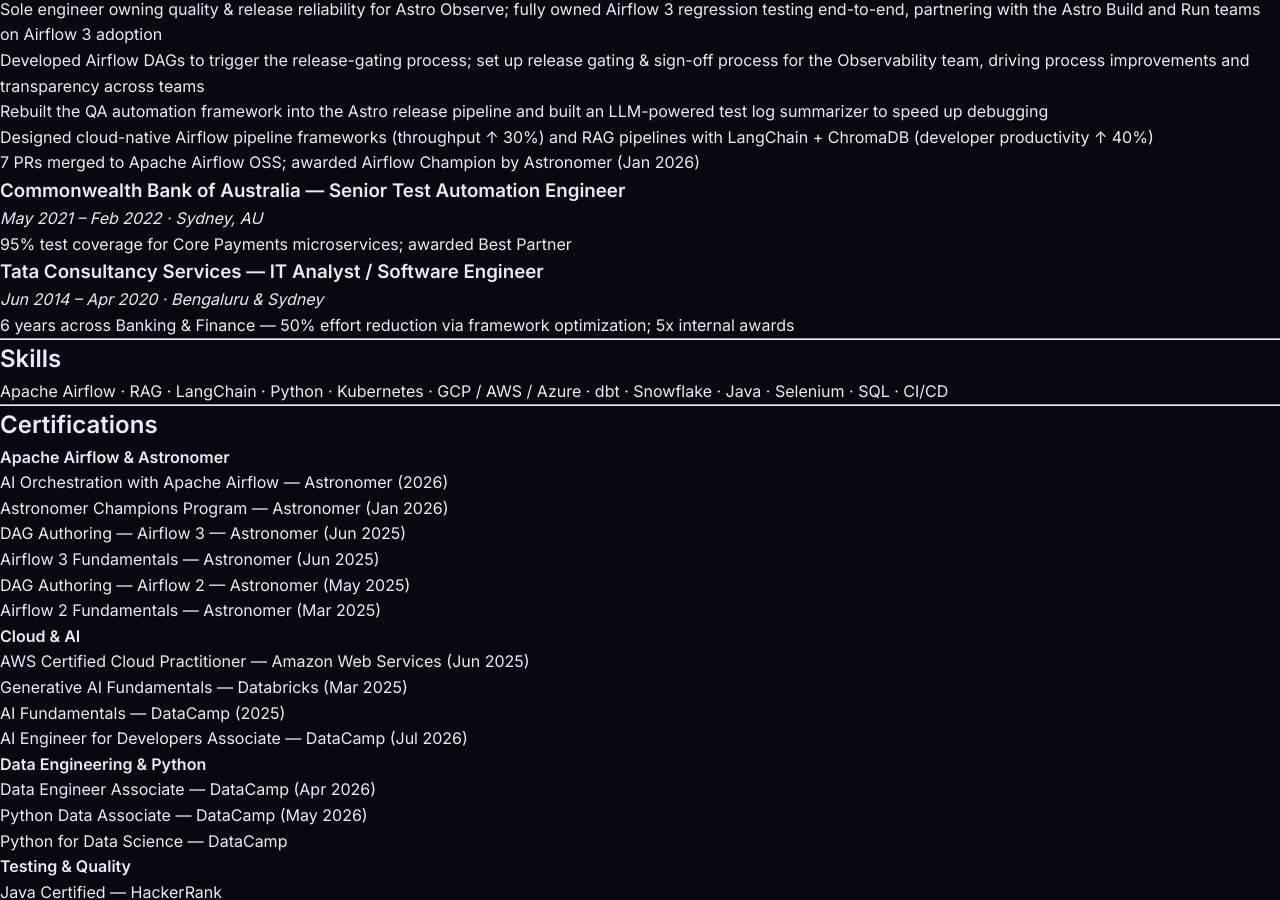
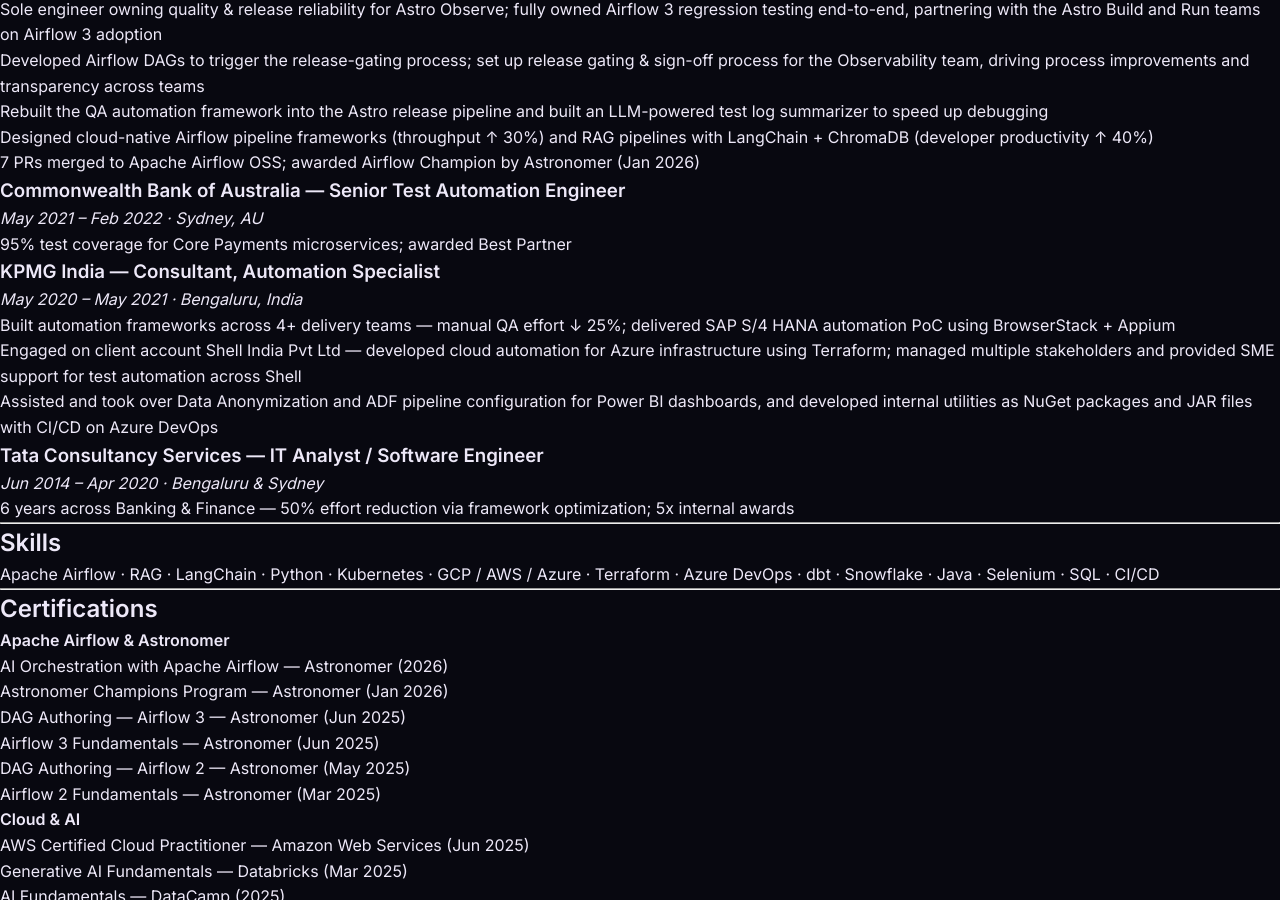
Before and after one commit to Shrividya/shrividya.github.io, a Jekyll site: the page built from resume/resume.md, in a window 1280 px wide and 900 px high, scrolled down 293 px. Built offline with Jekyll 4.4.1, drawn with Linux system fonts in a browser that asks for light colours; our own code applies the rules of GitHub Pages for plain Markdown files.

Commit message:
Update resume and site metadata
This commit removes the page-level SEO/Open Graph metadata from the default layout to simplify the site head tags. It also updates the resume with the KPMG India consultant role and adds Terraform/Azure DevOps to the skills section.

```diff
--- a/_layouts/default.html
+++ b/_layouts/default.html
@@ -3,13 +3,7 @@
 <head>
   <meta charset="UTF-8"/>
   <meta name="viewport" content="width=device-width, initial-scale=1.0"/>
-  <title>{% if page.title %}{{ page.title }} | {{ site.title }}{% else %}{{ site.title }} | {{ site.tagline }}{% endif %}</title>
-  <meta name="description" content="{{ page.description | default: site.description | strip_html | truncate: 160 }}"/>
   <meta name="keywords" content="{{ site.keywords }}"/>
-  <meta property="og:title" content="{{ page.title | default: site.title }}"/>
-  <meta property="og:description" content="{{ page.description | default: site.description | strip_html | truncate: 160 }}"/>
-  <meta property="og:type" content="website"/>
-  <meta property="og:url" content="{{ site.url }}{{ page.url }}"/>
   <meta name="theme-color" content="#0f1117"/>
   <script type="application/ld+json">
   {
--- a/resume/resume.md
+++ b/resume/resume.md
@@ -28,6 +28,13 @@
 
 - 95% test coverage for Core Payments microservices; awarded Best Partner
 
+### KPMG India — Consultant, Automation Specialist
+*May 2020 – May 2021 · Bengaluru, India*
+
+- Built automation frameworks across 4+ delivery teams — manual QA effort ↓ 25%; delivered SAP S/4 HANA automation PoC using BrowserStack + Appium
+- Engaged on client account Shell India Pvt Ltd — developed cloud automation for Azure infrastructure using Terraform; managed multiple stakeholders and provided SME support for test automation across Shell
+- Assisted and took over Data Anonymization and ADF pipeline configuration for Power BI dashboards, and developed internal utilities as NuGet packages and JAR files with CI/CD on Azure DevOps
+
 ### Tata Consultancy Services — IT Analyst / Software Engineer
 *Jun 2014 – Apr 2020 · Bengaluru & Sydney*
 
@@ -37,7 +44,7 @@
 
 ## Skills
 
-Apache Airflow · RAG · LangChain · Python · Kubernetes · GCP / AWS / Azure · dbt · Snowflake · Java · Selenium · SQL · CI/CD
+Apache Airflow · RAG · LangChain · Python · Kubernetes · GCP / AWS / Azure · Terraform · Azure DevOps · dbt · Snowflake · Java · Selenium · SQL · CI/CD
 
 ---
 
```
